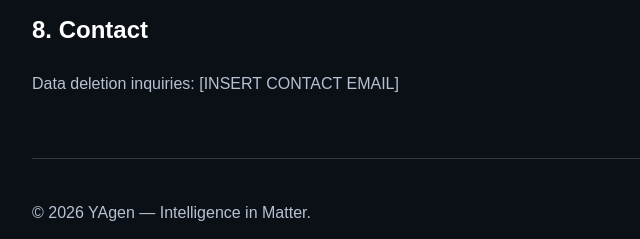
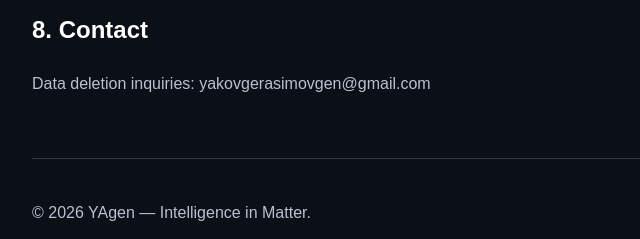
Before and after one commit to yakovgerasimovgen-maker/yakovgerasimovgen-maker.github.io, a plain HTML site: page data-deletion.html in a window 1280 px wide. Shown: the part 1598-1837 px from the top of the page, 183-823 px from the left. Drawn offline with Linux system fonts and the light colour scheme.

Commit message:
Update contact email for data deletion inquiries

```diff
--- a/data-deletion.html
+++ b/data-deletion.html
@@ -118,7 +118,7 @@
   <h2>8. Contact</h2>
   <p>
     Data deletion inquiries:
-    [INSERT CONTACT EMAIL]
+    yakovgerasimovgen@gmail.com
   </p>
 
   <footer>
```
